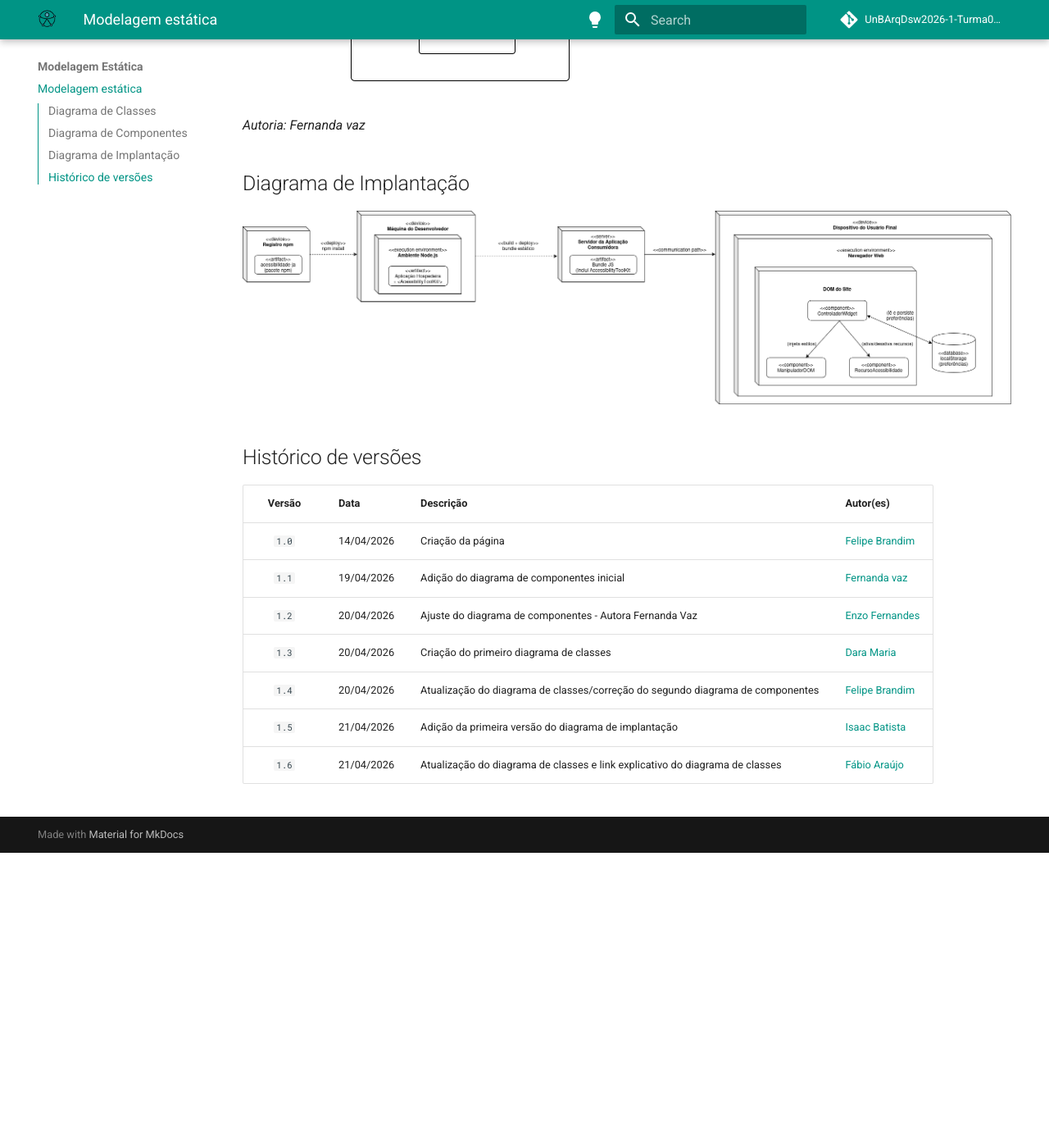
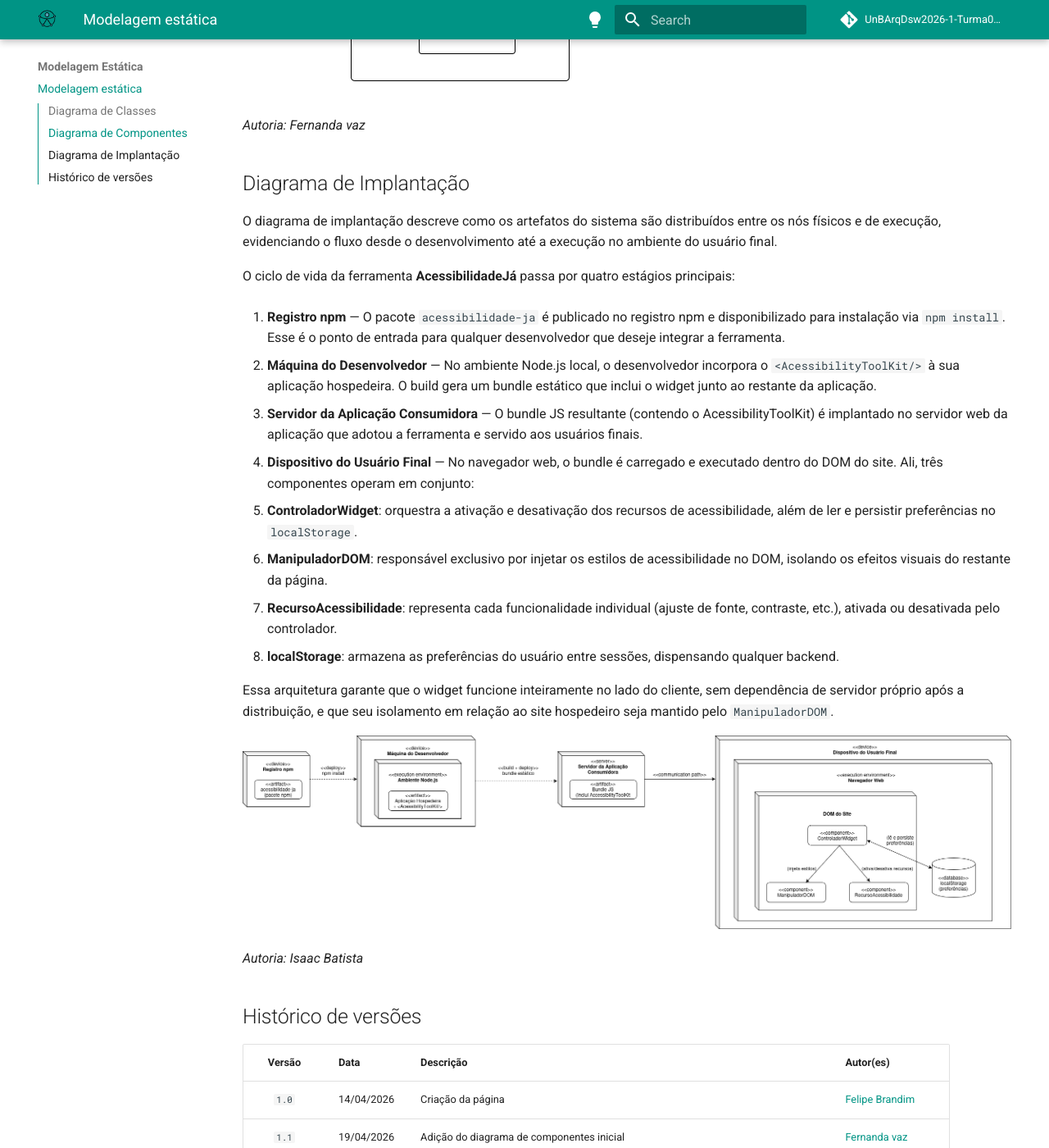
Before and after one commit to UnBArqDsw2026-1-Turma02/2026.01-T02_G4_AcessibilidadeJa_Entrega_02, an MkDocs documentation site: the page built from docs/Modelagem/2.1.ModelagemEstatica.md, in a window 1280 px wide and 1400 px high, scrolled down 2736 px. Shown: the whole window at 82% size. Built offline with MkDocs 1.6.1 and Material for MkDocs 9.7.7, drawn with Linux system fonts in a browser that asks for light colours; comment, search, counter and statistics services are not loaded; before the commit the page ends 3776 px from its top, so only the background shows below that; some of the changed text lies outside the part shown.

Commit message:
add texto sobre diagrama de implantação #18

```diff
--- a/docs/Modelagem/2.1.ModelagemEstatica.md
+++ b/docs/Modelagem/2.1.ModelagemEstatica.md
@@ -32,7 +32,28 @@
 _Autoria: Fernanda vaz_ <br>
 
 ## Diagrama de Implantação
+
+O diagrama de implantação descreve como os artefatos do sistema são distribuídos entre os nós físicos e de execução, evidenciando o fluxo desde o desenvolvimento até a execução no ambiente do usuário final.
+
+O ciclo de vida da ferramenta **AcessibilidadeJá** passa por quatro estágios principais:
+
+1. **Registro npm** — O pacote `acessibilidade-ja` é publicado no registro npm e disponibilizado para instalação via `npm install`. Esse é o ponto de entrada para qualquer desenvolvedor que deseje integrar a ferramenta.
+
+2. **Máquina do Desenvolvedor** — No ambiente Node.js local, o desenvolvedor incorpora o `<AcessibilityToolKit/>` à sua aplicação hospedeira. O build gera um bundle estático que inclui o widget junto ao restante da aplicação.
+
+3. **Servidor da Aplicação Consumidora** — O bundle JS resultante (contendo o AcessibilityToolKit) é implantado no servidor web da aplicação que adotou a ferramenta e servido aos usuários finais.
+
+4. **Dispositivo do Usuário Final** — No navegador web, o bundle é carregado e executado dentro do DOM do site. Ali, três componentes operam em conjunto:
+   - **ControladorWidget**: orquestra a ativação e desativação dos recursos de acessibilidade, além de ler e persistir preferências no `localStorage`.
+   - **ManipuladorDOM**: responsável exclusivo por injetar os estilos de acessibilidade no DOM, isolando os efeitos visuais do restante da página.
+   - **RecursoAcessibilidade**: representa cada funcionalidade individual (ajuste de fonte, contraste, etc.), ativada ou desativada pelo controlador.
+   - **localStorage**: armazena as preferências do usuário entre sessões, dispensando qualquer backend.
+
+Essa arquitetura garante que o widget funcione inteiramente no lado do cliente, sem dependência de servidor próprio após a distribuição, e que seu isolamento em relação ao site hospedeiro seja mantido pelo `ManipuladorDOM`.
+
 ![Diagrama de implantação](../images/Diagrama_de_implantacao.png)
+
+_Autoria: Isaac Batista_
 
 ## Histórico de versões
 
@@ -45,3 +66,4 @@
 | `1.4`  | 20/04/2026 | Atualização do diagrama de classes/correção do segundo diagrama de componentes | [Felipe Brandim](https://github.com/Felipe-Brandim) |
 | `1.5`  | 21/04/2026 | Adição da primeira versão do diagrama de implantação                                              | [Isaac Batista ](https://github.com/isaacbatista26) |
 | `1.6`  | 21/04/2026 | Atualização do diagrama de classes e link explicativo do diagrama de classes | [Fábio Araújo](https://github.com/fabiofonteles1 )|
+| `1.7`  | 22/04/2026 | Adição de texto descritivo sobre o diagrama de implantação                   | [Matheus Rodrigues](https://github.com/mrodrigues14) |
```
Also changed, not shown: 1 other file.
